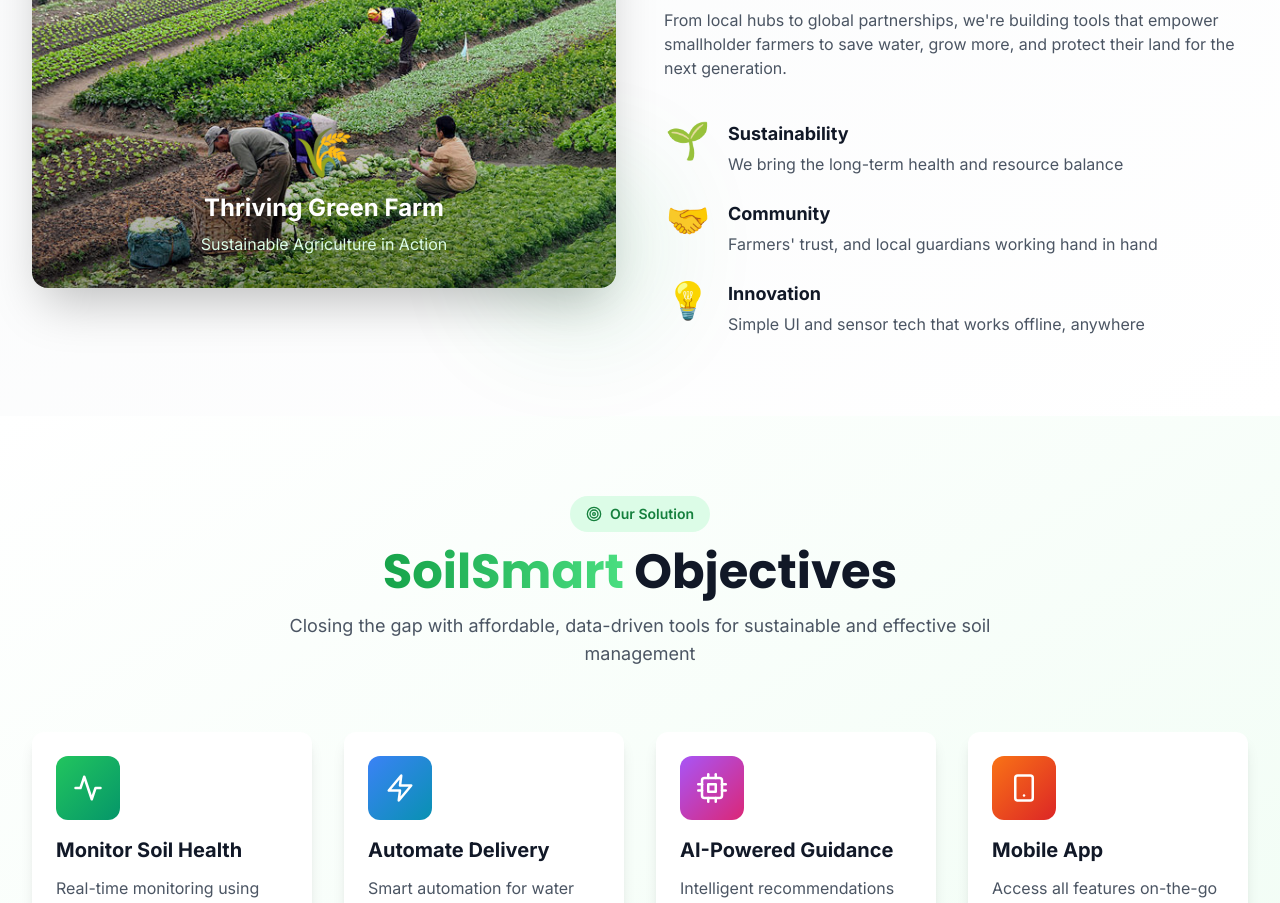
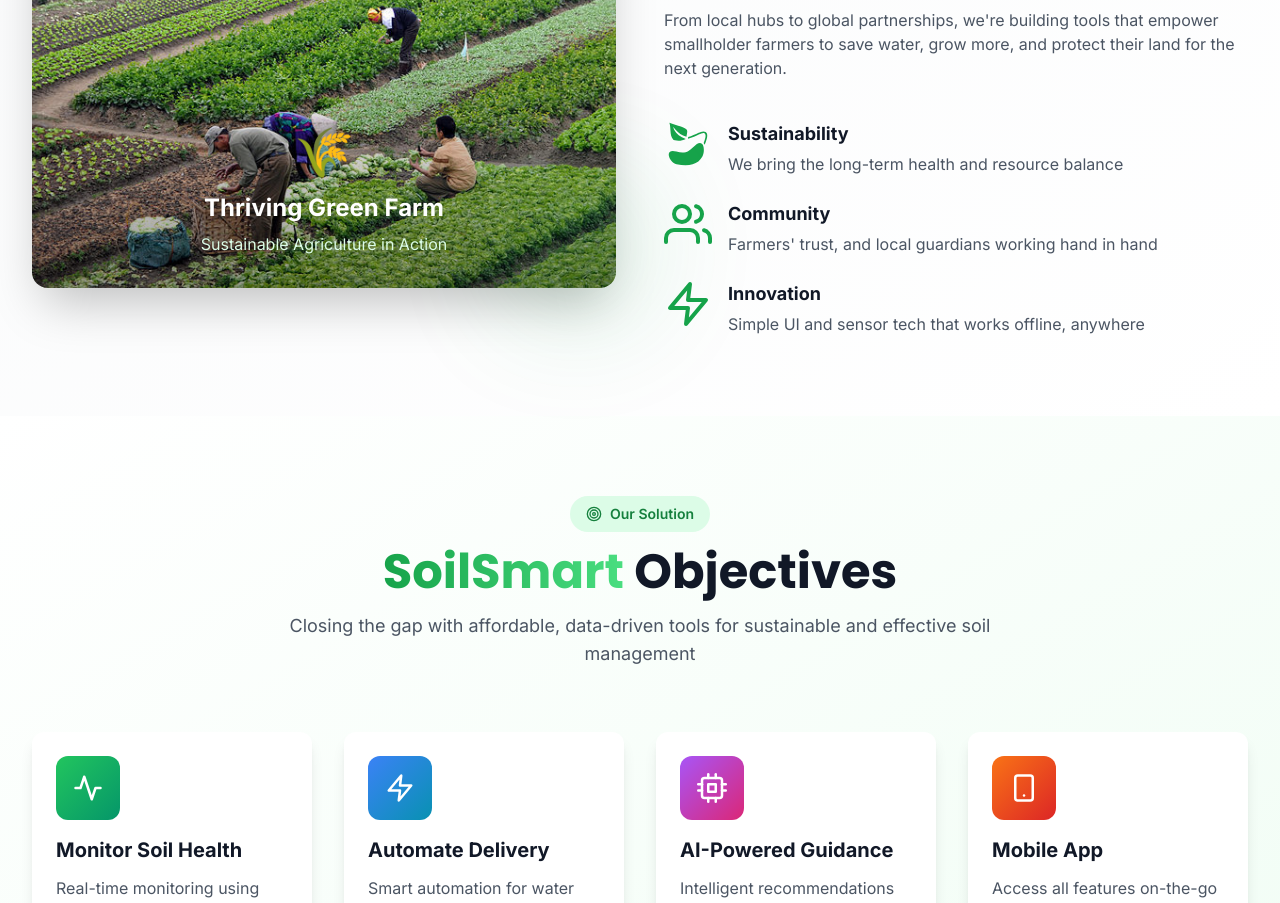
Before and after one commit to Echo-Sols-Ltd/SoilSM-web, a Next.js app: page / in a window 1280 px wide. Shown: the part 1140-2043 px from the top of the page. Built offline with nearby package versions, Linux system fonts and the light colour scheme.

Commit message:
Replace emojis with realistic icons in WhyChooseUs component

```diff
--- a/src/components/WhyChooseUs.tsx
+++ b/src/components/WhyChooseUs.tsx
@@ -3,21 +3,23 @@
 import { motion } from 'framer-motion'
 import Image from 'next/image'
 import { FiCheck } from 'react-icons/fi'
+import { GiPlantSeed } from 'react-icons/gi'
+import { FiUsers, FiZap } from 'react-icons/fi'
 
 const WhyChooseUs = () => {
   const values = [
     {
-      icon: '🌱',
+      icon: GiPlantSeed,
       title: 'Sustainability',
       description: 'We bring the long-term health and resource balance',
     },
     {
-      icon: '🤝',
+      icon: FiUsers,
       title: 'Community',
       description: "Farmers' trust, and local guardians working hand in hand",
     },
     {
-      icon: '💡',
+      icon: FiZap,
       title: 'Innovation',
       description: 'Simple UI and sensor tech that works offline, anywhere',
     },
@@ -101,7 +103,9 @@
                   transition={{ duration: 0.4, delay: index * 0.1 }}
                   className="flex items-start gap-3 sm:gap-4"
                 >
-                  <div className="text-3xl sm:text-4xl flex-shrink-0 w-10 sm:w-12 flex items-center justify-center">{value.icon}</div>
+                  <div className="text-3xl sm:text-4xl flex-shrink-0 w-10 sm:w-12 flex items-center justify-center text-green-600">
+                    <value.icon className="w-full h-full" />
+                  </div>
                   <div className="flex-1">
                     <h3 className="font-bold text-gray-900 text-base sm:text-lg mb-1">{value.title}</h3>
                     <p className="text-sm sm:text-base text-gray-600 leading-relaxed">{value.description}</p>
```
Also changed, not shown: src/components/MobileAppDownload.tsx (line endings or trailing spaces).
